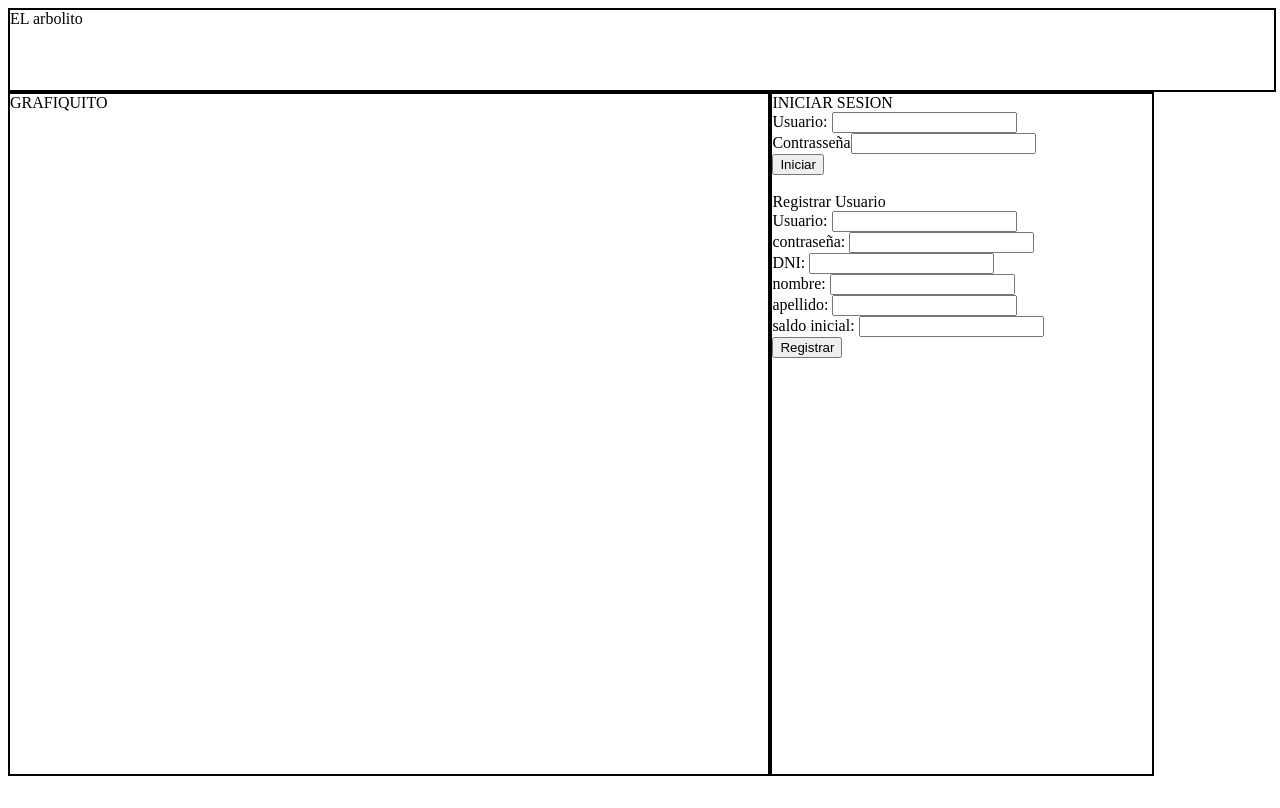
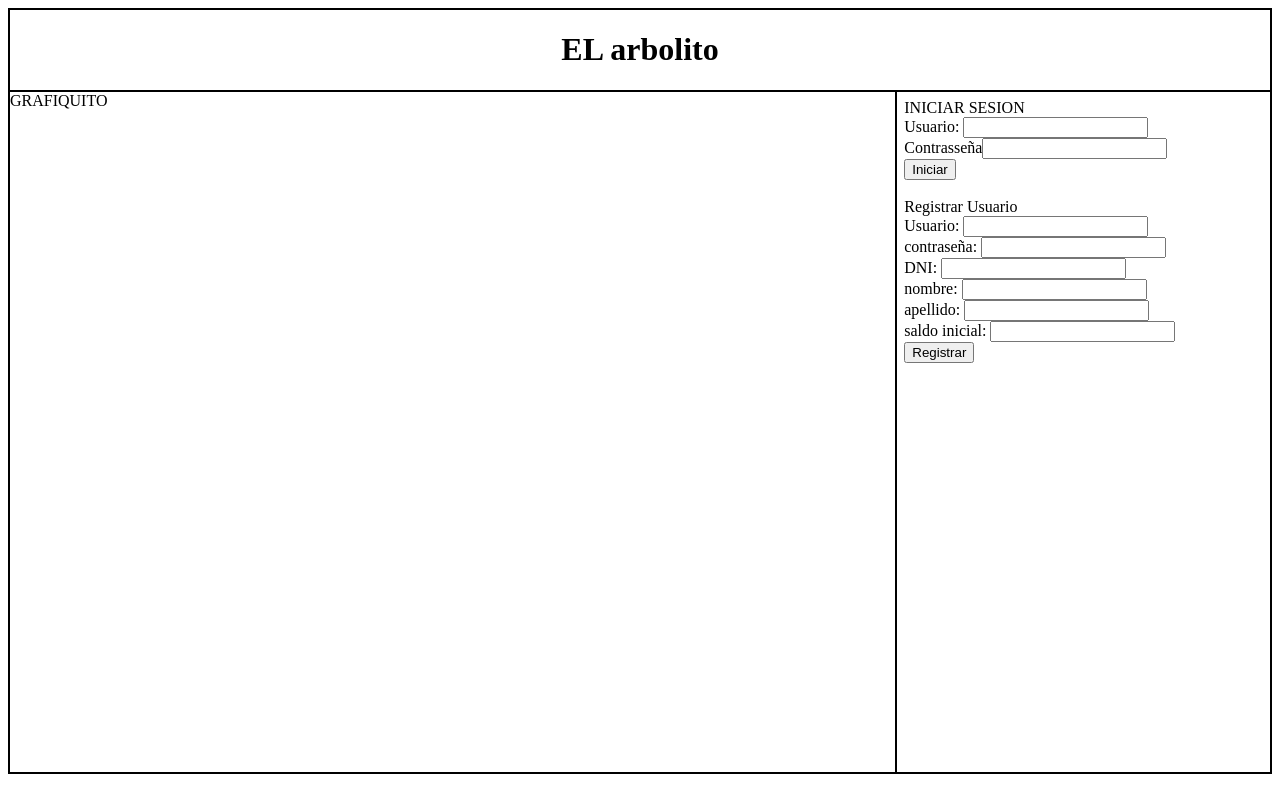
Before and after one commit to ltisera/EntregaArbolito, a Flask app: page / in a window 1280 px wide. Run offline with Flask 2, Linux system fonts and the light colour scheme; some libraries are stand-ins or nearby versions.

Commit message:
Esqueleto

```diff
--- a/static/css/estilos.css
+++ b/static/css/estilos.css
@@ -4,18 +4,19 @@ body {
   }
 /*Estilos de index*/
 .clsNavig{
+	text-align: center;
 	border-style: solid;
 	border-color: black;
 	border-width: 2px;
-	width: 100%;
 	height: 10%;
-
+	overflow:hidden;
 }
 .clsA{
 	border-style: solid;
 	border-color: black;
 	border-width: 2px;
-	width: 60%;
+	border-top: 0px;
+	width: 70%;
 	height: 85%;
 	float: left;
 }
@@ -23,11 +24,28 @@ body {
 	border-style: solid;
 	border-color: black;
 	border-width: 2px;
-	width: 30%;
+	border-top: 0px;
+	border-left: 0px;
 	height: 85%;
-	float: left;
+	overflow:hidden;
 }
 
 .ocultar{
 	display: none;
 }
+
+.clsOpc{
+	background-color: lightblue;
+	text-align: center;
+	overflow:hidden;
+	height: 10%;
+}
+
+.clsContenidoOpc{
+	overflow:hidden;
+	height: 50%;
+}
+
+.clsMargen{
+	margin: 2%;
+}
--- a/static/js/index.js
+++ b/static/js/index.js
@@ -80,21 +80,28 @@ function mostrarCotizacion(){
             console.log(response);
             console.log("REALIDAD");
             console.log(response.rates);
-            var txtHTM = "Precio Venta <br>"
+            var txtHTM = "<div class='clsMargen'> Precio Venta"
 
             for (r in response.rates){
-                txtHTM += r + ": " + (response.rates.ARS/response.rates[r]).toFixed(2) + "<br>"
-
+                txtHTM += "<br>" + r + ": " + (response.rates.ARS/response.rates[r]).toFixed(2);
             }
 
-            txtHTM += "<br><br>Precio Compra <br>"
+            txtHTM += "<br><br><br>Precio Compra"
 
             for (r in response.rates){
-                txtHTM += r + ": " + ((response.rates.ARS/response.rates[r])*94/100).toFixed(2) + "<br>"
+                txtHTM += "<br>" + r + ": " + ((response.rates.ARS/response.rates[r])*94/100).toFixed(2);
+            }
 
-            }
-            $("#idDivDivisas").html(txtHTM);
+            $("#idDivDivisas").html(txtHTM + "</div>");
         },
         error: function(response){console.log("MAL")},
     });
 };
+
+
+
+$(document).on('click', ".clsOpc", function() {
+    $(".clsContenidoOpc").toggleClass("ocultar", true);
+    $("#idContenido"+(this.id).substring(5)).toggleClass("ocultar", false);
+
+});
--- a/templates/index.html
+++ b/templates/index.html
@@ -13,11 +13,12 @@
 </head>
 
 <body>
-    <div class="clsNavig"> EL arbolito</div>
+    <div class="clsNavig"> <h1>EL arbolito</h1></div>
     <div id="idDivGrafico" class="clsA">GRAFIQUITO
 
     </div>
     <div id="idDivLogin" class="clsB clsLogin">
+        <div class="clsMargen">
             INICIAR SESION
             <br>
             Usuario: <input id="idIUsuario" type="text">
```
Also changed, not shown: other parts of templates/index.html (+31 -3 lines). Lines whose indentation alone changed are shown as unchanged.
